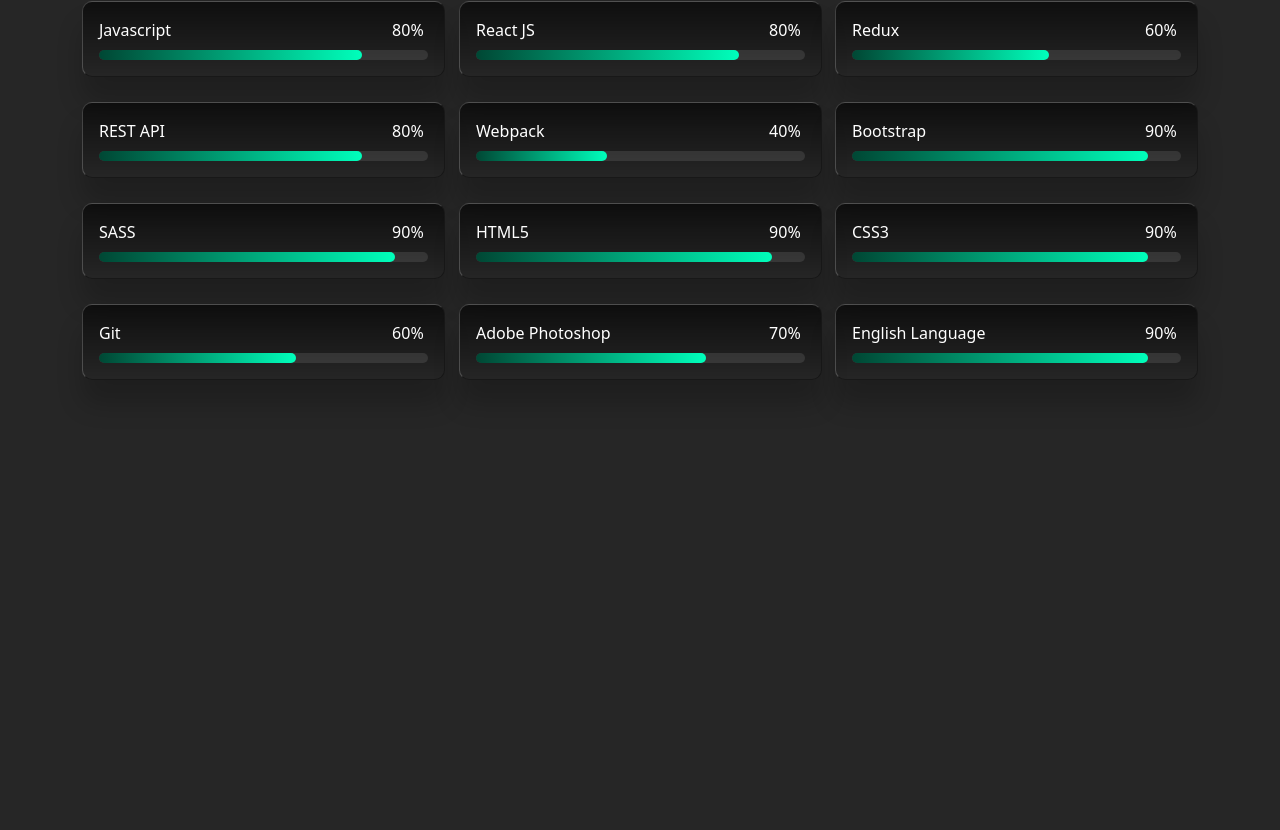
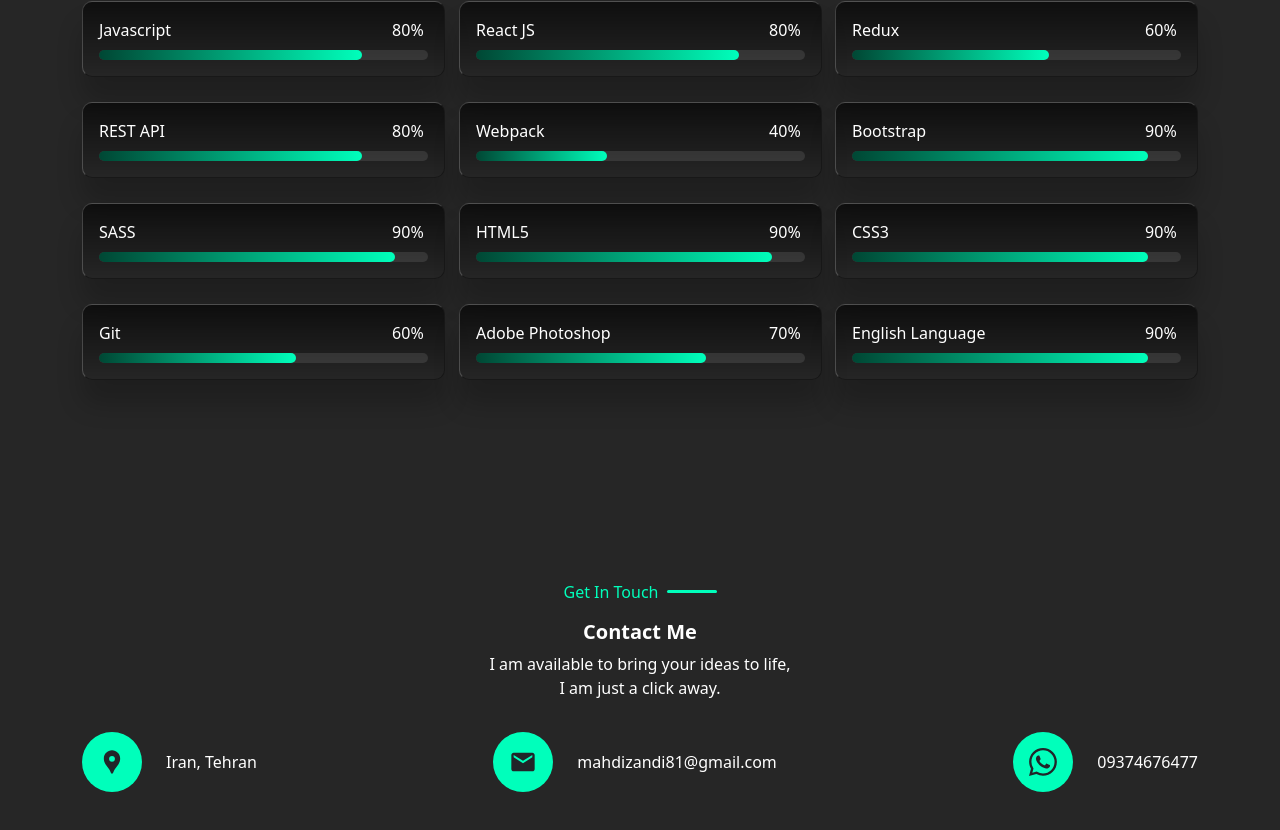
Before and after one commit to Mehdi-Zandian/Mehdi-Zandian, a React (Create React App) app: page / in a window 1280 px wide. Shown: the part 3198-4028 px from the top of the page. Before the commit the page ends 3778 px from the top, so only its background shows below. Built offline with nearby package versions, Linux system fonts and the light colour scheme.

Commit message:
contact me sec done ✅

```diff
--- /dev/null
+++ b/src/components/Portfolio/ContactMe/ContactMe.js
@@ -0,0 +1,54 @@
+import React from "react";
+// animation
+import Fade from "react-reveal/Fade";
+// UI
+import "./ContactMe.scss";
+import { MdLocationPin, MdEmail } from "react-icons/md";
+import { BsWhatsapp } from "react-icons/bs";
+
+function ContactMe() {
+  return (
+    <div className="contact container">
+      <div className="mb-5">
+        <Fade bottom cascade>
+          <div className="d-flex flex-column justify-content-center">
+            <div className="contact__header justify-content-center d-flex align-items-center">
+              Get In Touch
+              <span className="ms-2"></span>
+            </div>
+            <h5 className="mt-3 fw-bold text-center">Contact Me</h5>
+            <p className="text-center">
+              I am available to bring your ideas to life,
+              <br /> I am just a click away.
+            </p>
+          </div>
+        </Fade>
+
+        <div className="contact__body mt-3">
+          <div className="d-flex justify-content-between mb-4">
+            <div className="contact__bodyItem d-flex align-items-center">
+              <div className="contact__ItemIcon rounded-circle p-3 me-4">
+                <MdLocationPin className="fs-3 text-dark" />
+              </div>
+              <span>Iran, Tehran</span>
+            </div>
+            <div className="contact__bodyItem d-flex align-items-center">
+              <div className="contact__ItemIcon rounded-circle p-3 me-4">
+                <MdEmail className="fs-3 text-dark" />
+              </div>
+              <a href="mailto:mahdizandi81@gmail.com">mahdizandi81@gmail.com</a>
+            </div>
+            <div className="contact__bodyItem d-flex align-items-center">
+              <div className="contact__ItemIcon rounded-circle p-3 me-4">
+                <BsWhatsapp className="fs-3 text-dark" />
+              </div>
+              <a href="tel:09374676477">09374676477</a>
+            </div>
+          </div>
+        </div>
+      </div>
+    </div>
+  );
+}
+
+export default React.memo(ContactMe);
--- /dev/null
+++ b/src/components/Portfolio/ContactMe/ContactMe.scss
@@ -0,0 +1,28 @@
+.contact {
+  margin-bottom: 200px;
+
+  .contact__header {
+    color: #0fb;
+
+    span {
+      border-radius: 5px;
+      display: block;
+      width: 50px;
+      height: 3px;
+      background-color: #0fb;
+    }
+  }
+
+  .contact__body {
+    .contact__ItemIcon {
+      background-color: #0fb;
+    }
+    a {
+      color: #fff;
+      text-decoration-color: transparent;
+      &:hover {
+        text-decoration-color: #fff;
+      }
+    }
+  }
+}
--- a/src/components/Portfolio/Portfolio.js
+++ b/src/components/Portfolio/Portfolio.js
@@ -2,6 +2,7 @@
 import AboutMe from "./AboutMe/AboutMe";
 import MyProjects from "./MyProjects/MyProjects";
 import MySkills from "./MySkills/MySkills";
+import ContactMe from "./ContactMe/ContactMe";
 
 function Portfolio() {
   return (
@@ -10,7 +11,7 @@
       <AboutMe />
       <MyProjects />
       <MySkills />
-      {/* Contact Me */}
+      <ContactMe />
     </div>
   );
 }
```
